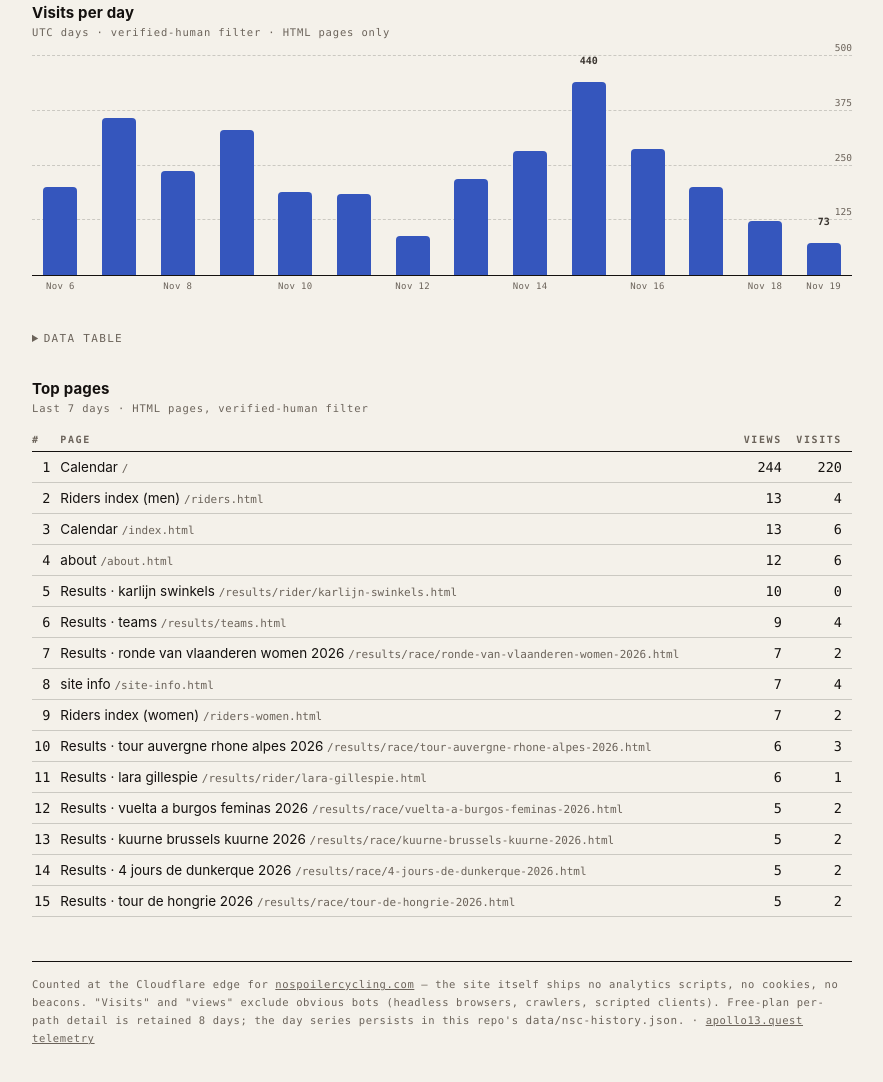
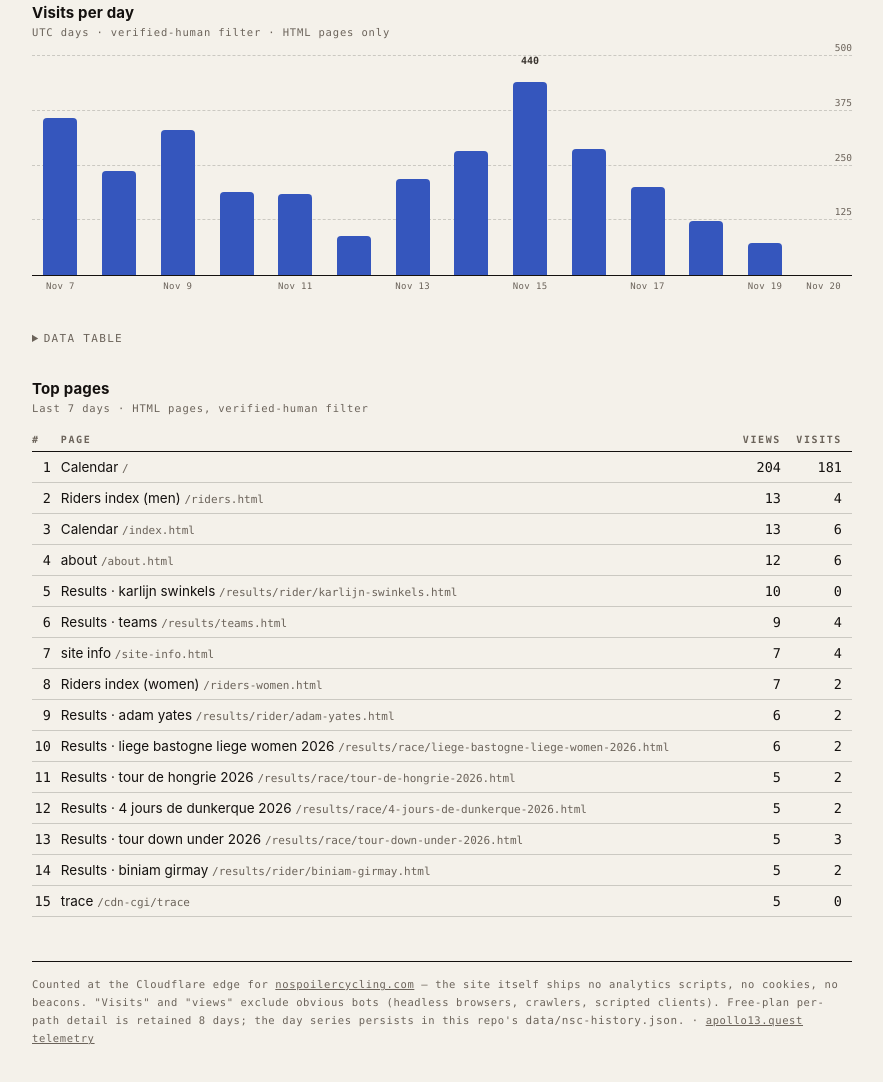
Before and after one commit to RobGruhl/apollo-telemetry, a plain HTML site: page nsc.html in a window 1280 px wide. Shown: the part 222-1304 px from the top of the page, without its empty margins (198-1081 px from the left). Drawn offline with Linux system fonts and the light colour scheme.

Commit message:
Telemetry refresh 2026-11-20T00:08Z

```diff
--- a/nsc.html
+++ b/nsc.html
@@ -107,21 +107,16 @@
 <script>
   // ===== DATA:BEGIN ===== (regenerated by scripts/refresh.py — do not hand-edit between markers)
   const DATA = {
-  "snapshotUTC": "2026-11-19 23:38 UTC",
+  "snapshotUTC": "2026-11-20 00:08 UTC",
   "start": "2026-08-20",
   "yMax": 500,
   "tiles": {
-    "visitsToday": 73,
-    "viewsToday": 290,
-    "uniquesToday": 369,
-    "visitsTotal": 30137
+    "visitsToday": 0,
+    "viewsToday": 1,
+    "uniquesToday": 1,
+    "visitsTotal": 30138
   },
   "days": [
-    {
-      "d": "Nov 6",
-      "visits": 201,
-      "views": 246
-    },
     {
       "d": "Nov 7",
       "visits": 358,
@@ -184,16 +179,21 @@
     },
     {
       "d": "Nov 19",
-      "visits": 73,
-      "views": 290
+      "visits": 74,
+      "views": 291
+    },
+    {
+      "d": "Nov 20",
+      "visits": 0,
+      "views": 1
     }
   ],
   "pages": [
     {
       "path": "/",
       "name": "Calendar",
-      "views": 244,
-      "visits": 220
+      "views": 204,
+      "visits": 181
     },
     {
       "path": "/riders.html",
@@ -226,12 +226,6 @@
       "visits": 4
     },
     {
-      "path": "/results/race/ronde-van-vlaanderen-women-2026.html",
-      "name": "Results · ronde van vlaanderen women 2026",
-      "views": 7,
-      "visits": 2
-    },
-    {
       "path": "/site-info.html",
       "name": "site info",
       "views": 7,
@@ -244,26 +238,20 @@
       "visits": 2
     },
     {
-      "path": "/results/race/tour-auvergne-rhone-alpes-2026.html",
-      "name": "Results · tour auvergne rhone alpes 2026",
+      "path": "/results/rider/adam-yates.html",
+      "name": "Results · adam yates",
       "views": 6,
-      "visits": 3
-    },
-    {
-      "path": "/results/rider/lara-gillespie.html",
-      "name": "Results · lara gillespie",
-      "views": 6,
-      "visits": 1
-    },
-    {
-      "path": "/results/race/vuelta-a-burgos-feminas-2026.html",
-      "name": "Results · vuelta a burgos feminas 2026",
-      "views": 5,
       "visits": 2
     },
     {
-      "path": "/results/race/kuurne-brussels-kuurne-2026.html",
-      "name": "Results · kuurne brussels kuurne 2026",
+      "path": "/results/race/liege-bastogne-liege-women-2026.html",
+      "name": "Results · liege bastogne liege women 2026",
+      "views": 6,
+      "visits": 2
+    },
+    {
+      "path": "/results/race/tour-de-hongrie-2026.html",
+      "name": "Results · tour de hongrie 2026",
       "views": 5,
       "visits": 2
     },
@@ -274,10 +262,22 @@
       "visits": 2
     },
     {
-      "path": "/results/race/tour-de-hongrie-2026.html",
-      "name": "Results · tour de hongrie 2026",
+      "path": "/results/race/tour-down-under-2026.html",
+      "name": "Results · tour down under 2026",
+      "views": 5,
+      "visits": 3
+    },
+    {
+      "path": "/results/rider/biniam-girmay.html",
+      "name": "Results · biniam girmay",
       "views": 5,
       "visits": 2
+    },
+    {
+      "path": "/cdn-cgi/trace",
+      "name": "trace",
+      "views": 5,
+      "visits": 0
     }
   ]
 };
```
Also changed, not shown: data/nsc-history.json (+6 -3 lines), index.html (+5 -5 lines).
